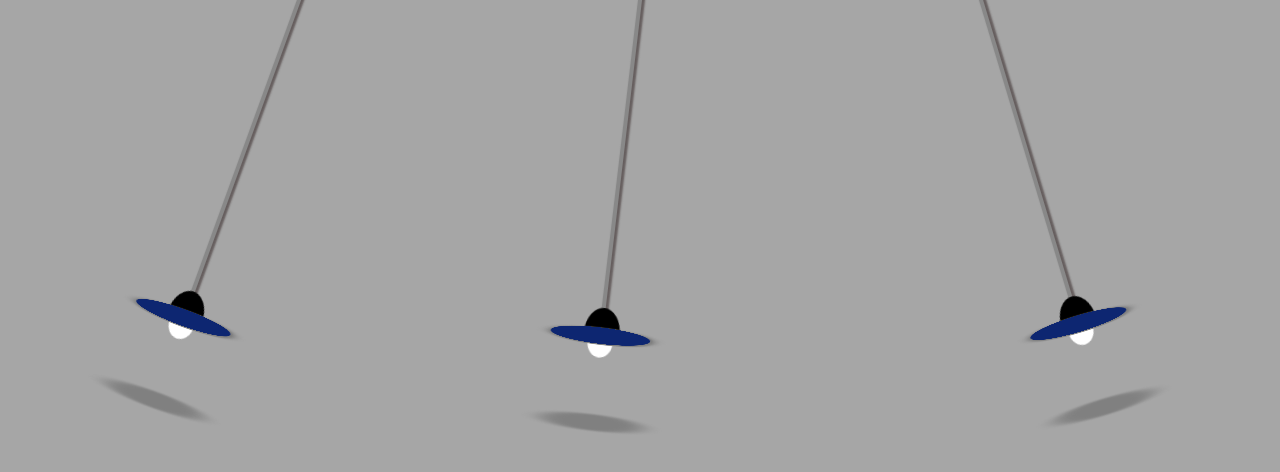
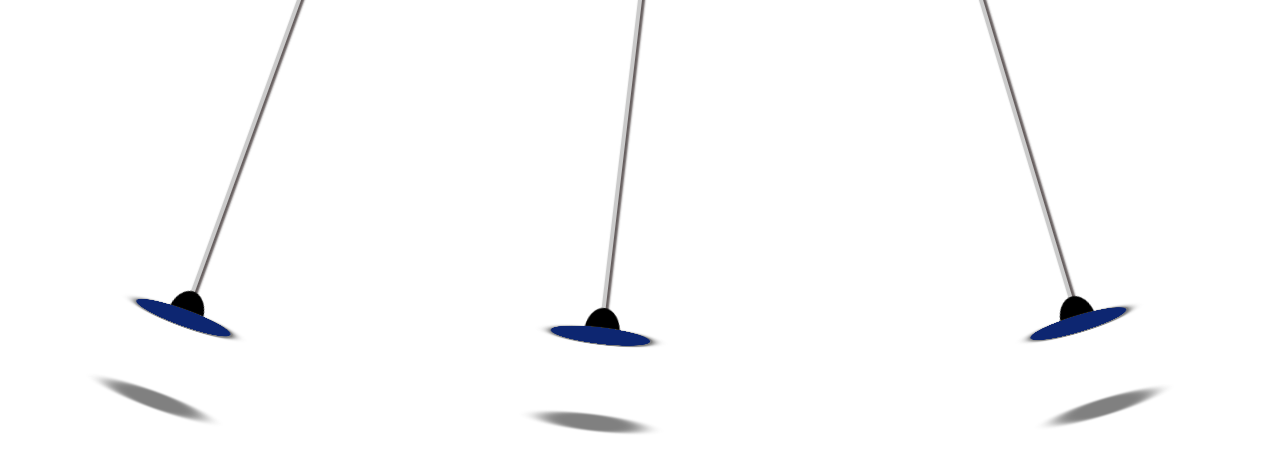
Before and after one commit to Asif1105/Chandelier-Animation, a plain HTML site: page index.html in a window 1280 px wide. Drawn offline with nearby package versions, Linux system fonts and the light colour scheme; files that its build step writes are made by us from their sources.

Commit message:
auto tag

```diff
--- a/style.scss
+++ b/style.scss
@@ -1,5 +1,5 @@
 body {
-    background: #00000059;
+    background: #FFF;
 }
 
 .container {
```
